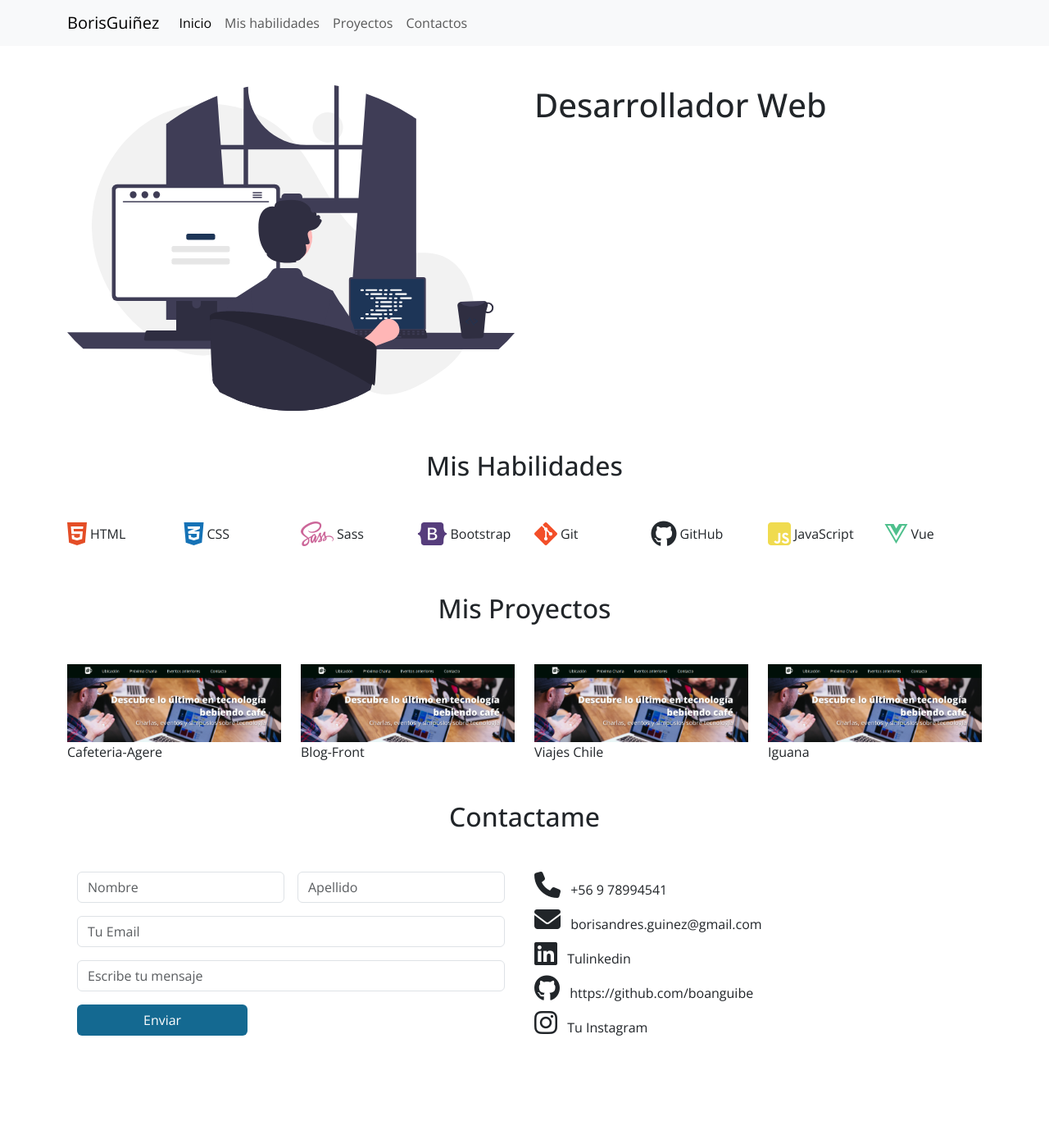
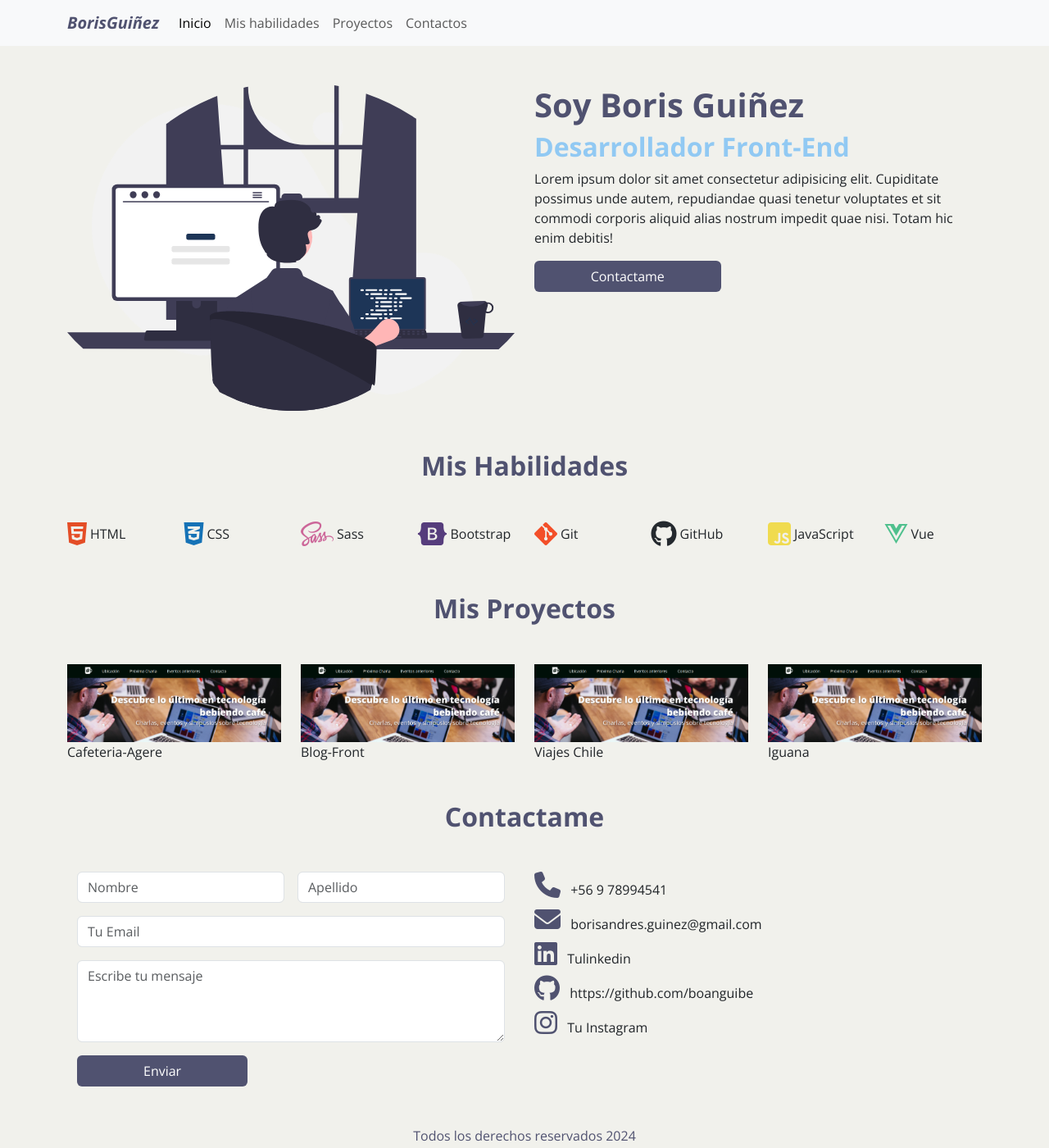
Before and after one commit to boanguibe/portafolio, a website with bundled scripts: page index.html in a window 1280 px wide. Shown: the whole page at 82% size. Before the commit the page ends 1321 px from the top, so only its background shows below. Built offline with nearby package versions, Linux system fonts and the light colour scheme.

Commit message:
update finales

```diff
--- /dev/null
+++ b/assets/js/main.js
@@ -0,0 +1 @@
+import "../../node_modules/bootstrap/dist/js/bootstrap.bundle.min.js";
--- a/assets/sass/abstracts/_variables.scss
+++ b/assets/sass/abstracts/_variables.scss
@@ -13,4 +13,7 @@ $color-git: #F34F29;
 $color-github: #24292E;
 $color-js: #F0DB4F;
 $color-vue: #4FC08D;
-$bg-button: #146991;
+$bg-button: #505270;
+$color-primario: #505270;
+$color-secundario: #91c9f3;
+$bg-primario: #f1f1ec;
--- a/assets/sass/base/_reset.scss
+++ b/assets/sass/base/_reset.scss
@@ -5,7 +5,16 @@ body{
     font-size: $font-size-base;
     font-weight: $font-weight-base;
     line-height: $line-height-base;
-    color: $body-color;
     text-align: $body-text-align;
-    background-color: $body-bg;
+    background-color: $bg-primario;
 }
+
+.color-primario{
+    color: $color-primario;
+}
+.color-secundario{
+    color: $color-secundario;
+}
+.bg-primario{
+    background-color: $bg-primario;
+}
--- a/index.html
+++ b/index.html
@@ -11,22 +11,19 @@
 </head>
 
 <body>
-    <nav class="navbar navbar-expand-sm bg-light">
+    <nav class="navbar navbar-expand-sm bg-light" id="">
         <div class="container">
-            <!-- <a class="navbar-brand" href="#">
-                <img src="assets/img/logo.png" alt="Bootstrap" width="100" height="50" />
-            </a> -->
-            <span class="navbar-brand f-1">BorisGuiñez</span>
+            <span class="navbar-brand f-1 color-primario fw-bold fst-italic">BorisGuiñez</span>
             <button class="navbar-toggler" type="button" data-bs-toggle="collapse" data-bs-target="#navbarNavAltMarkup"
                 aria-controls="navbarNavAltMarkup" aria-expanded="false" aria-label="Toggle navigation">
                 <span class="navbar-toggler-icon"></span>
             </button>
             <div class="collapse navbar-collapse" id="navbarNavAltMarkup">
                 <div class="navbar-nav">
-                    <a class="nav-link active" aria-current="page" href="#">Inicio</a>
-                    <a class="nav-link" href="#">Mis habilidades</a>
-                    <a class="nav-link" href="#">Proyectos</a>
-                    <a class="nav-link" href="#">Contactos</a>
+                    <a class="nav-link active" aria-current="page" href="#inicio">Inicio</a>
+                    <a class="nav-link" href="#habilidades">Mis habilidades</a>
+                    <a class="nav-link" href="#proyectos">Proyectos</a>
+                    <a class="nav-link" href="#contactos">Contactos</a>
                 </div>
             </div>
         </div>
@@ -37,14 +34,19 @@
             <div class="col-12 col-md-6">
                 <img src="assets/img/developer.svg" class="img-fluid" alt="devekioer">
             </div>
-            <div class="col-12 col-md-6">
-                <h1>Desarrollador Web</h1>
+            <div class="col-12 mt-5 col-md-6 mt-md-0">
+                <h1 class="color-primario fw-bold">Soy Boris Guiñez</h1>
+                <h2 class="color-secundario fw-bold">Desarrollador Front-End</h2>
+                <p>Lorem ipsum dolor sit amet consectetur adipisicing elit. Cupiditate possimus unde autem, repudiandae
+                    quasi tenetur voluptates et sit commodi corporis aliquid alias nostrum impedit quae nisi. Totam hic
+                    enim debitis!</p>
+                <button class="col-12 col-md-5 btn bg-button">Contactame</button>
             </div>
         </div>
     </header>
 
-    <section class="container mt-5">
-        <h2 class="text-center ">Mis Habilidades</h2>
+    <section class="container mt-5" id="habilidades">
+        <h2 class="text-center color-primario fw-bold">Mis Habilidades</h2>
         <div class="row mt-5 ">
             <div class="col-6 d-flex-row justify-content-space-between">
                 <div class="row mb-2">
@@ -90,8 +92,8 @@
 
     </section>
 
-    <section class="container mt-5">
-        <h2 class="text-center mb-5">Mis Proyectos</h2>
+    <section class="container mt-5" id="proyectos">
+        <h2 class="text-center mb-5 color-primario fw-bold">Mis Proyectos</h2>
         <div class="row">
             <div class="col-md-3 col-6">
                 <img src="assets/img/meetcoffee.png" class="img-fluid" alt="img-proyecto1">
@@ -112,8 +114,8 @@
         </div>
     </section>
 
-    <section class="container mt-5">
-        <h2 class="text-center mb-5">Contactame</h2>
+    <section class="container mt-5" id="contactos">
+        <h2 class="text-center mb-5 color-primario fw-bold">Contactame</h2>
         <div class="row mt-5 mb-5">
             <div class="col-12 col-md-6">
                 <section class="container d-flex">
@@ -128,11 +130,13 @@
                             <input type="email" class="form-control" placeholder="Tu Email">
                         </div>
                         <div>
-                            <input type="text-area" class="form-control" placeholder="Escribe tu mensaje">
+                            <!-- <input type="text-area" class="form-control" placeholder="Escribe tu mensaje"> -->
+                            <textarea class="form-control" placeholder="Escribe tu mensaje" id="floatingTextarea2"
+                                style="height: 100px"></textarea>
                         </div>
                         <div class="col-12 d-grid gap-2 col-md-5">
                             <button class="btn bg-button" type="button">Enviar</button>
-                          </div>
+                        </div>
                     </div>
                 </section>
             </div>
@@ -140,23 +144,23 @@
             <div class="col-12 mt-5 col-md-6 mt-md-0">
                 <div class="row">
                     <div class="col-12 mb-2">
-                        <i class="fa-solid fa-phone fs-2"></i>
+                        <i class="fa-solid fa-phone fs-2 color-primario"></i>
                         <span class="ms-2">+56 9 78994541</span>
                     </div>
                     <div class="col-12 mb-2">
-                        <i class="fa-solid fa-envelope fs-2"></i>
+                        <i class="fa-solid fa-envelope fs-2 color-primario"></i>
                         <span class="ms-2">borisandres.guinez@gmail.com</span>
                     </div>
                     <div class="col-12 mb-2">
-                        <i class="fa-brands fa-linkedin fs-2"></i>
+                        <i class="fa-brands fa-linkedin fs-2 color-primario"></i>
                         <span class="ms-2">Tulinkedin</span>
                     </div>
                     <div class="col-12 mb-2">
-                        <i class="fa-brands fa-github fs-2"></i>
+                        <i class="fa-brands fa-github fs-2 color-primario"></i>
                         <span class="ms-2">https://github.com/boanguibe</span>
                     </div>
                     <div class="col-12 mb-2">
-                        <i class="fa-brands fa-instagram fs-2"></i>
+                        <i class="fa-brands fa-instagram fs-2 color-primario"></i>
                         <span class="ms-2">Tu Instagram</span>
                     </div>
                 </div>
@@ -165,6 +169,11 @@
 
         </div>
     </section>
+    <footer class="mt-5 mb-5">
+        <p class="text-center color-primario">Todos los derechos reservados 2024</p>
+    </footer>
+
+    <script type="module" src="./assets/js/main.js"></script>
 
 </body>
 
```
Also changed, not shown: assets/css/main.css, 1 other file.
